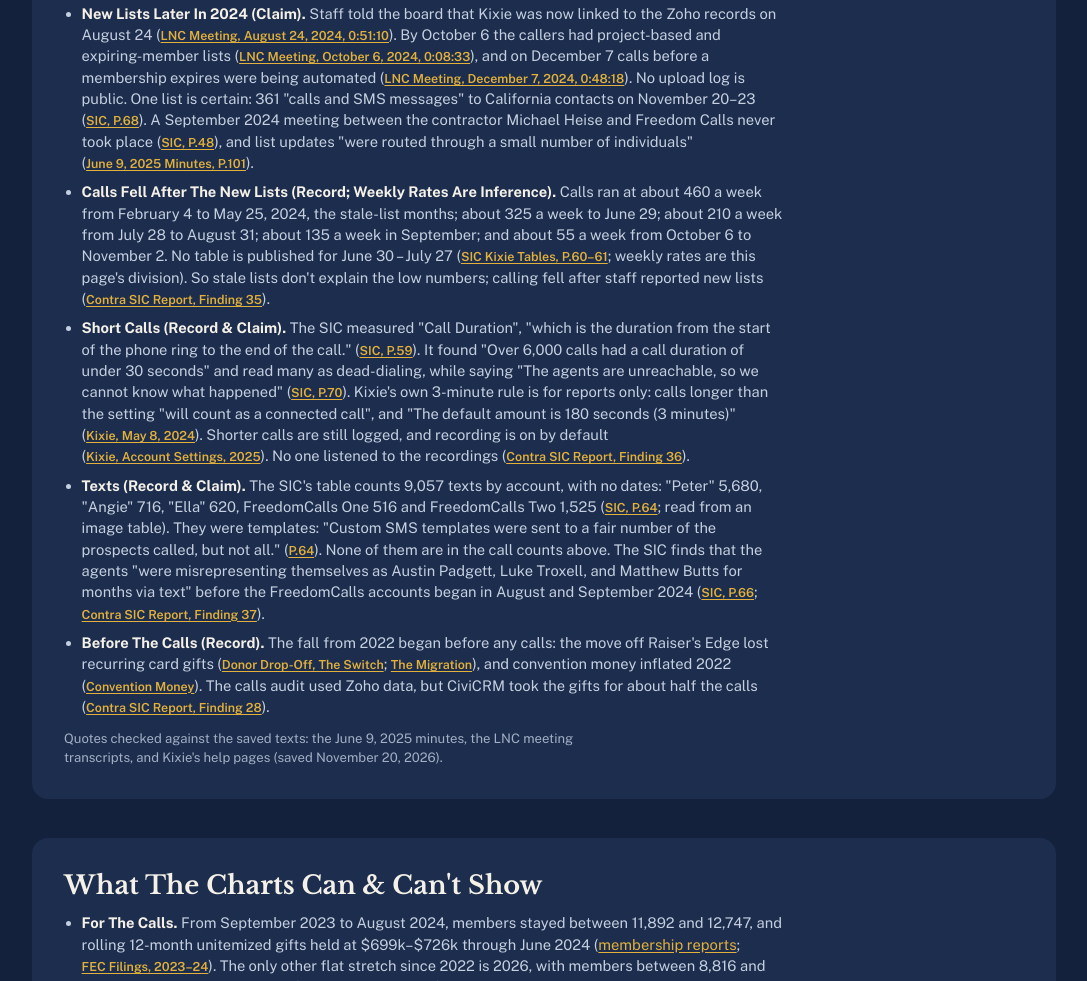
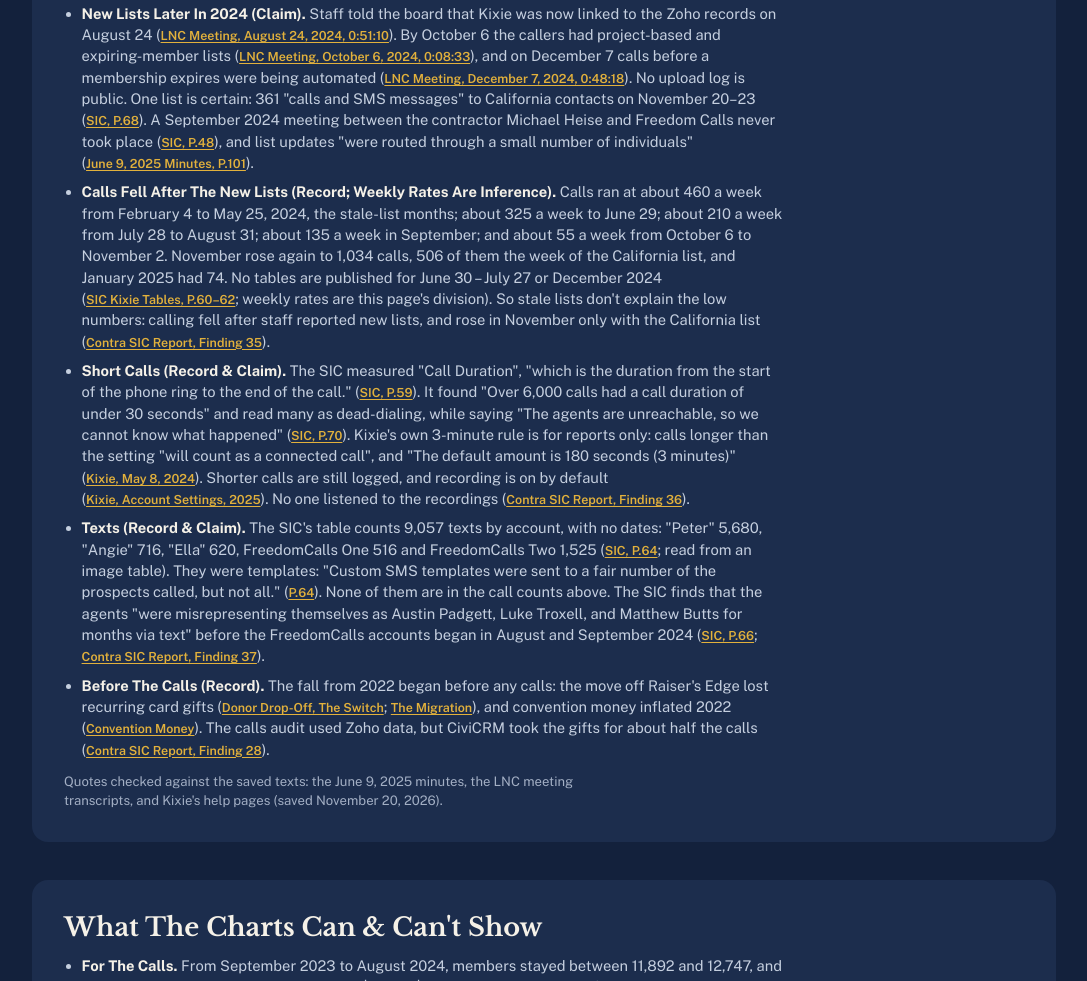
Before and after one commit to sc-liberty-net/freedom-calls-long-view, a plain HTML site: page index.html in a window 1280 px wide. Shown: the part 5643-6624 px from the top of the page, without its empty margins (96-1183 px from the left). Drawn offline with nearby package versions, Linux system fonts and the light colour scheme.

Commit message:
Calls section: add November 2024 and January 2025 tables
Co-Authored-By: Claude Opus 5.5 <noreply@anthropic.com>

```diff
--- a/index.html
+++ b/index.html
@@ -183,7 +183,7 @@ window.dash = (function () {
     <ul class="note" style="margin:0;padding-left:1.1rem;display:grid;gap:.5rem;max-width:78ch">
       <li><b>Stale Lists In Spring 2024 (Claim).</b> According to Kennedy, Director of Fundraising Luke Troxell "generated and uploaded lists in Kixie for everyone making calls" until he left on March 24, 2024. "It did not appear as if additional lists had been generated or uploaded since his departure," and by June Freedom Calls "had not been provided updated call lists in a few months" (<a class="cite" href="https://lp.org/wp-content/uploads/LNC-Minutes_2025-06-09_FINAL.pdf#page=47" target="_blank" rel="noopener">SIC, June 9, 2025 Minutes, P.47</a>).</li>
       <li><b>New Lists Later In 2024 (Claim).</b> Staff told the board that Kixie was now linked to the Zoho records on August 24 (<a class="cite" href="https://www.youtube.com/watch?v=UM9C3J1-HGM&amp;t=3070s" target="_blank" rel="noopener">LNC Meeting, August 24, 2024, 0:51:10</a>). By October 6 the callers had project-based and expiring-member lists (<a class="cite" href="https://www.youtube.com/watch?v=WvU6odnz8QI&amp;t=513s" target="_blank" rel="noopener">LNC Meeting, October 6, 2024, 0:08:33</a>), and on December 7 calls before a membership expires were being automated (<a class="cite" href="https://www.youtube.com/watch?v=lgqAIWNhrj4&amp;t=2898s" target="_blank" rel="noopener">LNC Meeting, December 7, 2024, 0:48:18</a>). No upload log is public. One list is certain: 361 "calls and SMS messages" to California contacts on November 20–23 (<a class="cite" href="https://lp.org/wp-content/uploads/LNC-Minutes_2025-06-09_FINAL.pdf#page=68" target="_blank" rel="noopener">SIC, P.68</a>). A September 2024 meeting between the contractor Michael Heise and Freedom Calls never took place (<a class="cite" href="https://lp.org/wp-content/uploads/LNC-Minutes_2025-06-09_FINAL.pdf#page=48" target="_blank" rel="noopener">SIC, P.48</a>), and list updates "were routed through a small number of individuals" (<a class="cite" href="https://lp.org/wp-content/uploads/LNC-Minutes_2025-06-09_FINAL.pdf#page=101" target="_blank" rel="noopener">June 9, 2025 Minutes, P.101</a>).</li>
-      <li><b>Calls Fell After The New Lists (Record; Weekly Rates Are Inference).</b> Calls ran at about 460 a week from February 4 to May 25, 2024, the stale-list months; about 325 a week to June 29; about 210 a week from July 28 to August 31; about 135 a week in September; and about 55 a week from October 6 to November 2. No table is published for June 30 – July 27 (<a class="cite" href="https://lp.org/wp-content/uploads/LNC-Minutes_2025-06-09_FINAL.pdf#page=60" target="_blank" rel="noopener">SIC Kixie Tables, P.60–61</a>; weekly rates are this page's division). So stale lists don't explain the low numbers; calling fell after staff reported new lists (<a class="cite" href="https://drugsforrobots.github.io/contra-sic-report/#finding-35" target="_blank" rel="noopener">Contra SIC Report, Finding 35</a>).</li>
+      <li><b>Calls Fell After The New Lists (Record; Weekly Rates Are Inference).</b> Calls ran at about 460 a week from February 4 to May 25, 2024, the stale-list months; about 325 a week to June 29; about 210 a week from July 28 to August 31; about 135 a week in September; and about 55 a week from October 6 to November 2. November rose again to 1,034 calls, 506 of them the week of the California list, and January 2025 had 74. No tables are published for June 30 – July 27 or December 2024 (<a class="cite" href="https://lp.org/wp-content/uploads/LNC-Minutes_2025-06-09_FINAL.pdf#page=60" target="_blank" rel="noopener">SIC Kixie Tables, P.60–62</a>; weekly rates are this page's division). So stale lists don't explain the low numbers: calling fell after staff reported new lists, and rose in November only with the California list (<a class="cite" href="https://drugsforrobots.github.io/contra-sic-report/#finding-35" target="_blank" rel="noopener">Contra SIC Report, Finding 35</a>).</li>
       <li><b>Short Calls (Record &amp; Claim).</b> The SIC measured "Call Duration", "which is the duration from the start of the phone ring to the end of the call." (<a class="cite" href="https://lp.org/wp-content/uploads/LNC-Minutes_2025-06-09_FINAL.pdf#page=59" target="_blank" rel="noopener">SIC, P.59</a>). It found "Over 6,000 calls had a call duration of under 30 seconds" and read many as dead-dialing, while saying "The agents are unreachable, so we cannot know what happened" (<a class="cite" href="https://lp.org/wp-content/uploads/LNC-Minutes_2025-06-09_FINAL.pdf#page=70" target="_blank" rel="noopener">SIC, P.70</a>). Kixie's own 3-minute rule is for reports only: calls longer than the setting "will count as a connected call", and "The default amount is 180 seconds (3 minutes)" (<a class="cite" href="https://support.kixie.com/hc/en-us/articles/360004461473-Setting-Connection-Duration-for-Calls" target="_blank" rel="noopener">Kixie, May 8, 2024</a>). Shorter calls are still logged, and recording is on by default (<a class="cite" href="https://support.kixie.com/hc/en-us/articles/4405882549531-Manager-Dashboard-Account-Settings" target="_blank" rel="noopener">Kixie, Account Settings, 2025</a>). No one listened to the recordings (<a class="cite" href="https://drugsforrobots.github.io/contra-sic-report/#finding-36" target="_blank" rel="noopener">Contra SIC Report, Finding 36</a>).</li>
       <li><b>Texts (Record &amp; Claim).</b> The SIC's table counts 9,057 texts by account, with no dates: "Peter" 5,680, "Angie" 716, "Ella" 620, FreedomCalls One 516 and FreedomCalls Two 1,525 (<a class="cite" href="https://lp.org/wp-content/uploads/LNC-Minutes_2025-06-09_FINAL.pdf#page=64" target="_blank" rel="noopener">SIC, P.64</a>; read from an image table). They were templates: "Custom SMS templates were sent to a fair number of the prospects called, but not all." (<a class="cite" href="https://lp.org/wp-content/uploads/LNC-Minutes_2025-06-09_FINAL.pdf#page=64" target="_blank" rel="noopener">P.64</a>). None of them are in the call counts above. The SIC finds that the agents "were misrepresenting themselves as Austin Padgett, Luke Troxell, and Matthew Butts for months via text" before the FreedomCalls accounts began in August and September 2024 (<a class="cite" href="https://lp.org/wp-content/uploads/LNC-Minutes_2025-06-09_FINAL.pdf#page=66" target="_blank" rel="noopener">SIC, P.66</a>; <a class="cite" href="https://drugsforrobots.github.io/contra-sic-report/#finding-37" target="_blank" rel="noopener">Contra SIC Report, Finding 37</a>).</li>
       <li><b>Before The Calls (Record).</b> The fall from 2022 began before any calls: the move off Raiser's Edge lost recurring card gifts (<a class="cite" href="https://drugsforrobots.github.io/lnc-donor-loss-2022-2023/#members" target="_blank" rel="noopener">Donor Drop-Off, The Switch</a>; <a class="cite" href="https://drugsforrobots.github.io/lnc-donor-loss-2022-2023/#migration" target="_blank" rel="noopener">The Migration</a>), and convention money inflated 2022 (<a class="cite" href="https://drugsforrobots.github.io/lnc-donor-loss-2022-2023/#convention" target="_blank" rel="noopener">Convention Money</a>). The calls audit used Zoho data, but CiviCRM took the gifts for about half the calls (<a class="cite" href="https://drugsforrobots.github.io/contra-sic-report/#finding-28" target="_blank" rel="noopener">Contra SIC Report, Finding 28</a>).</li>
```
